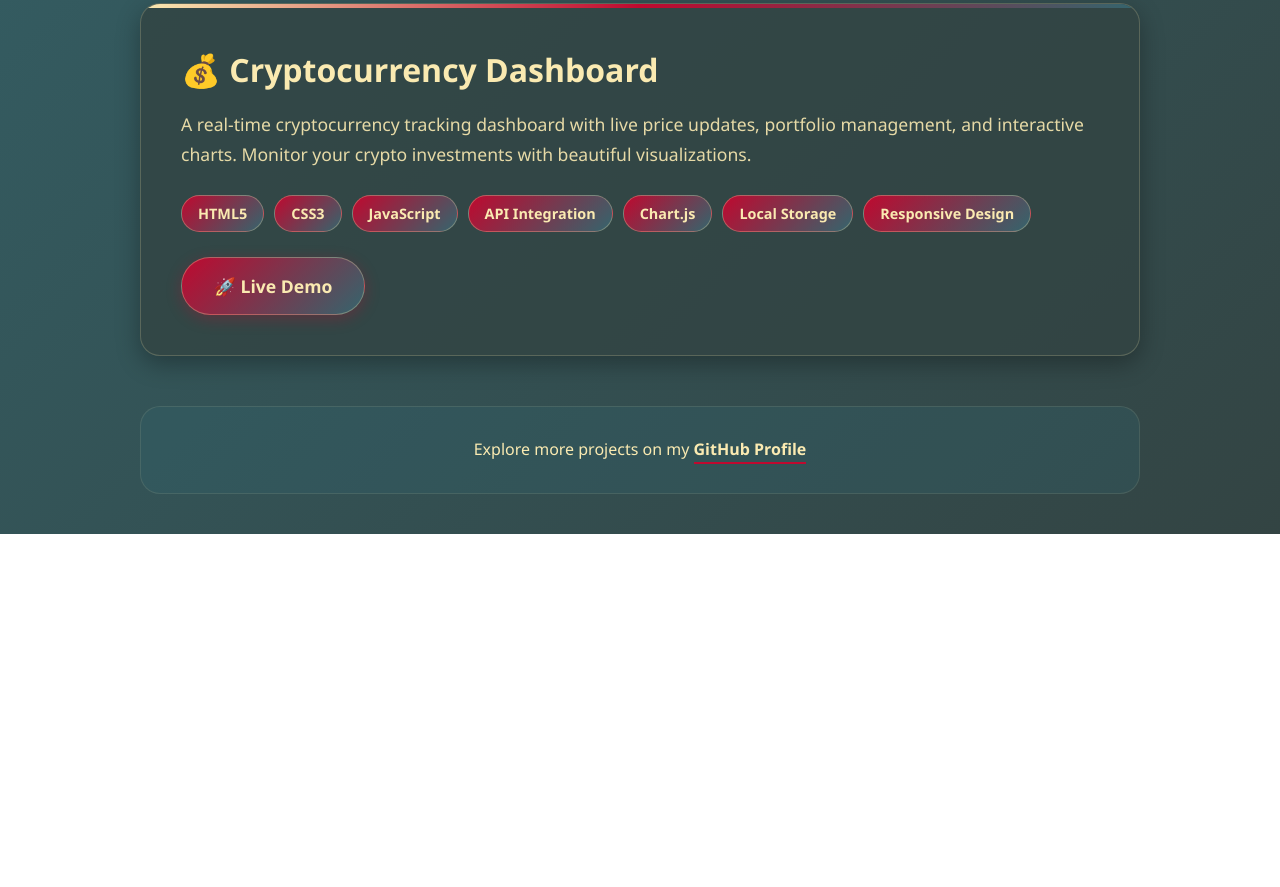
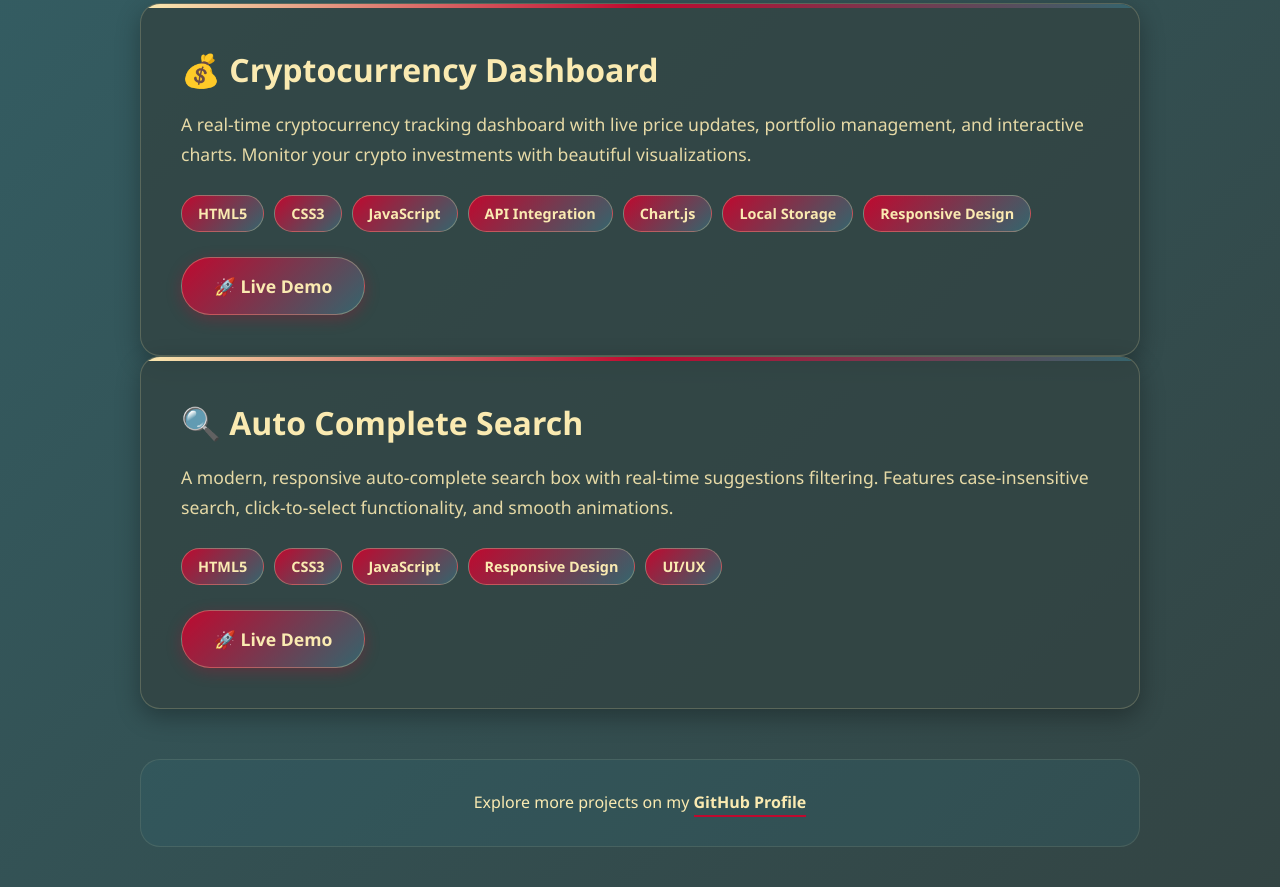
Before and after one commit to negar-m/web-development-portfolio, a plain HTML site: page index.html in a window 1280 px wide. Shown: the part 821-1708 px from the top of the page. Before the commit the page ends 1355 px from the top, so only its background shows below. Drawn offline with Linux system fonts and the light colour scheme.

Commit message:
Update index.html

```diff
--- a/index.html
+++ b/index.html
@@ -283,7 +283,22 @@
                         🚀 Live Demo
                     </a>
                 </div>
+                <div class="project-card">
+    <h2>🔍 Auto Complete Search</h2>
+    <p>A modern, responsive auto-complete search box with real-time suggestions filtering. Features case-insensitive search, click-to-select functionality, and smooth animations.</p>
 
+    <div class="tech-stack">
+        <span class="tech-tag">HTML5</span>
+        <span class="tech-tag">CSS3</span>
+        <span class="tech-tag">JavaScript</span>
+        <span class="tech-tag">Responsive Design</span>
+        <span class="tech-tag">UI/UX</span>
+    </div>
+
+    <a href="intermediate-projects/auto-complete-search/index.html" target="_blank" rel="noopener noreferrer" class="demo-btn">
+        🚀 Live Demo
+    </a>
+</div>
               </div>
 
         <!-- Beginner Projects Tab -->
```
